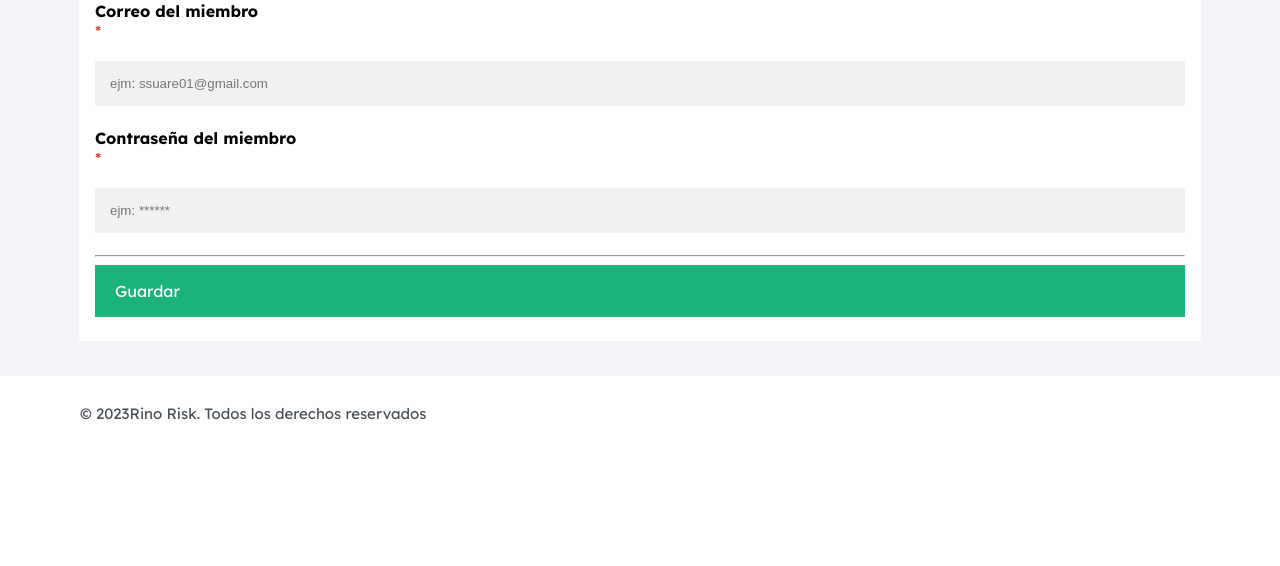
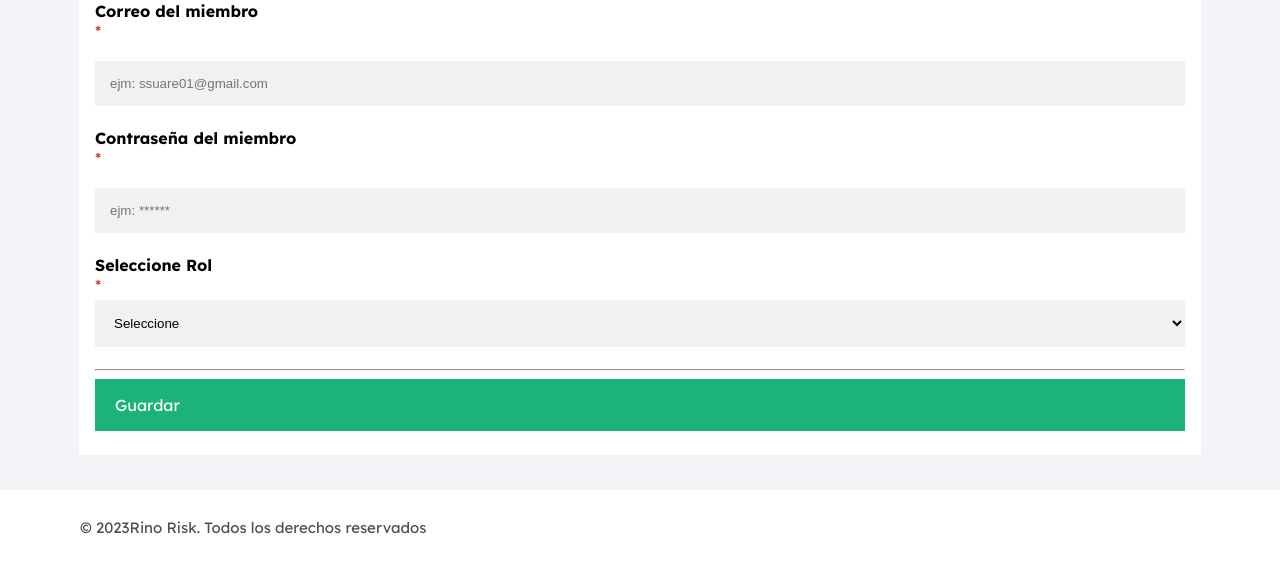
Before and after one commit to Abdielcoder/BIRI, a PHP site: page /incidencias/frontend/miembros/nuevo.php in a window 1280 px wide. Shown: the part 1235-1801 px from the top of the page. Before the commit the page ends 1655 px from the top, so only its background shows below. Run offline with PHP 8.4, Linux system fonts and the light colour scheme; the visitor is signed in with stand-in values (Sample User, id 1); data comes from the database, SQL or seed files in the repository.

Commit message:
ADD USER WITH ADMINISTRATOR PROFILE

```diff
--- a/backend/php/add_member.php
+++ b/backend/php/add_member.php
@@ -11,7 +11,7 @@ require_once('../../backend/config/Conexion.php');
     $username=trim($_POST['menusu']);
     $correo=trim($_POST['mencor']);
     $contra=MD5($_POST['mencon']);
-
+    $rol=trim($_POST['rol']);
 
 
 
@@ -44,7 +44,7 @@ swal("Error!", "Ya existe el registro a agregar!", "error").then(function() {
             {
                 if(!isset($errMSG))
   {
-$stmt = $connect->prepare("INSERT INTO miembros(nomenb,apmenb,sexo,celu,username,correo,contra,rol,state) VALUES(:nomenb,:apmenb,:sexo,:celu,:username,:correo,:contra,'2','1')");
+$stmt = $connect->prepare("INSERT INTO miembros(nomenb,apmenb,sexo,celu,username,correo,contra,rol,state) VALUES(:nomenb,:apmenb,:sexo,:celu,:username,:correo,:contra,:rol,'1')");
 $stmt->bindParam(':nomenb',$nomenb);
 $stmt->bindParam(':apmenb',$apmenb);
 $stmt->bindParam(':sexo',$sexo);
@@ -52,6 +52,7 @@ $stmt->bindParam(':celu',$celu);
 $stmt->bindParam(':username',$username);
 $stmt->bindParam(':correo',$correo);
 $stmt->bindParam(':contra',$contra);
+$stmt->bindParam(':rol',$rol);
 
 
 
--- a/frontend/miembros/nuevo.php
+++ b/frontend/miembros/nuevo.php
@@ -68,7 +68,7 @@
           <ul class="navbar-list">
 
             <li>
-              <a href="escritorio.php" class="navbar-link  icon-box">
+              <a href="../administrador/escritorio.php" class="navbar-link  icon-box">
                 <span class="material-symbols-rounded  icon">grid_view</span>
 
                 <span>Inicio</span>
@@ -398,6 +398,12 @@
 
     <label for="email"><b>Contraseña del miembro</b></label><span class="badge-warning">*</span>
     <input type="password" placeholder="ejm: ******" name="mencon"  required>
+    <label for="psw"><b>Seleccione Rol</b></label><span class="badge-warning">*</span>
+    <select required name="rol">
+        <option>Seleccione</option>
+        <option value="1">Administrador</option>
+        <option value="2">Lider</option>
+    </select>
     <hr>
 
     <button type="submit" name="add_member" class="registerbtn">Guardar</button>
```
Also changed, not shown: frontend/administrador/escritorio.php (+1 -9 lines).
